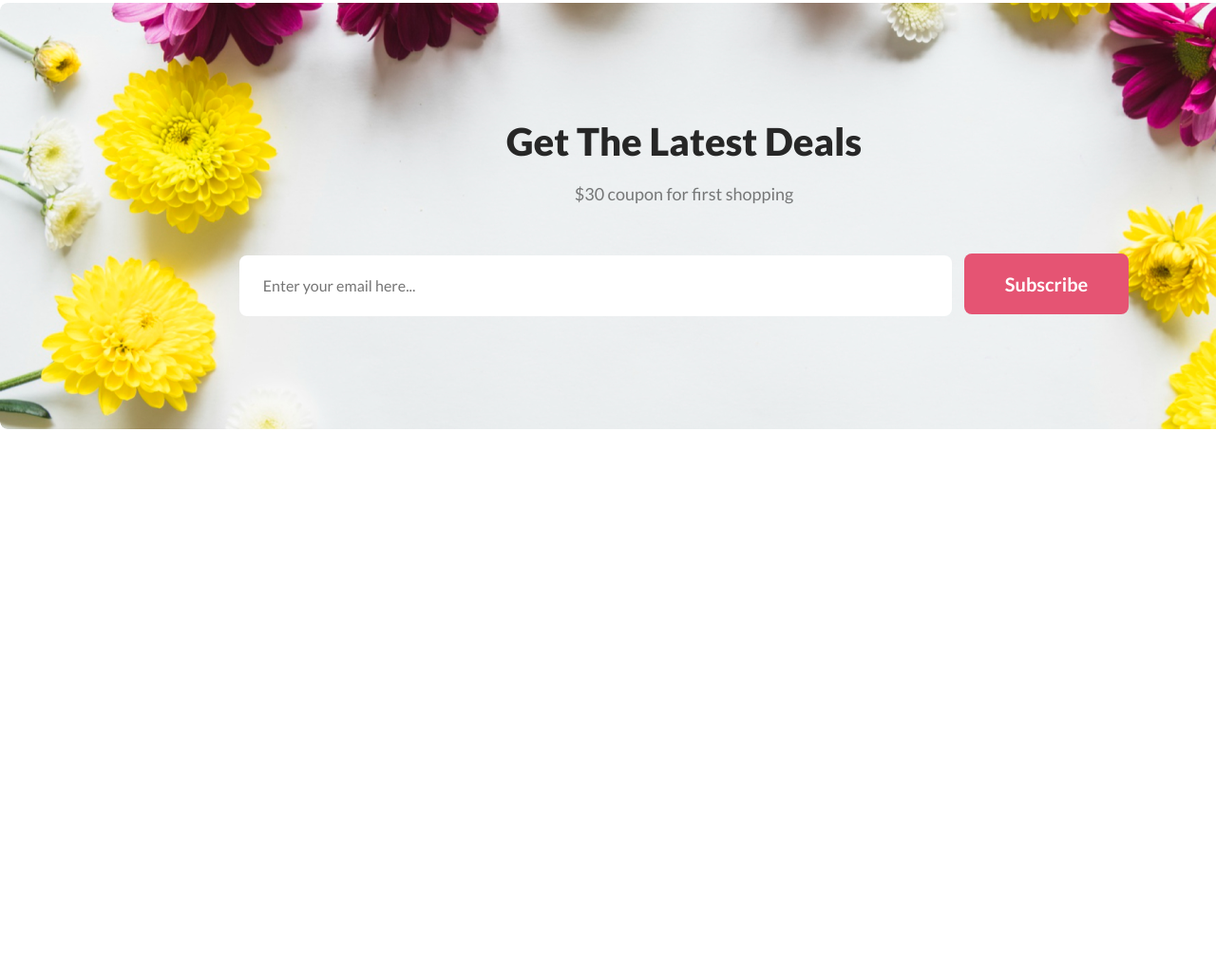
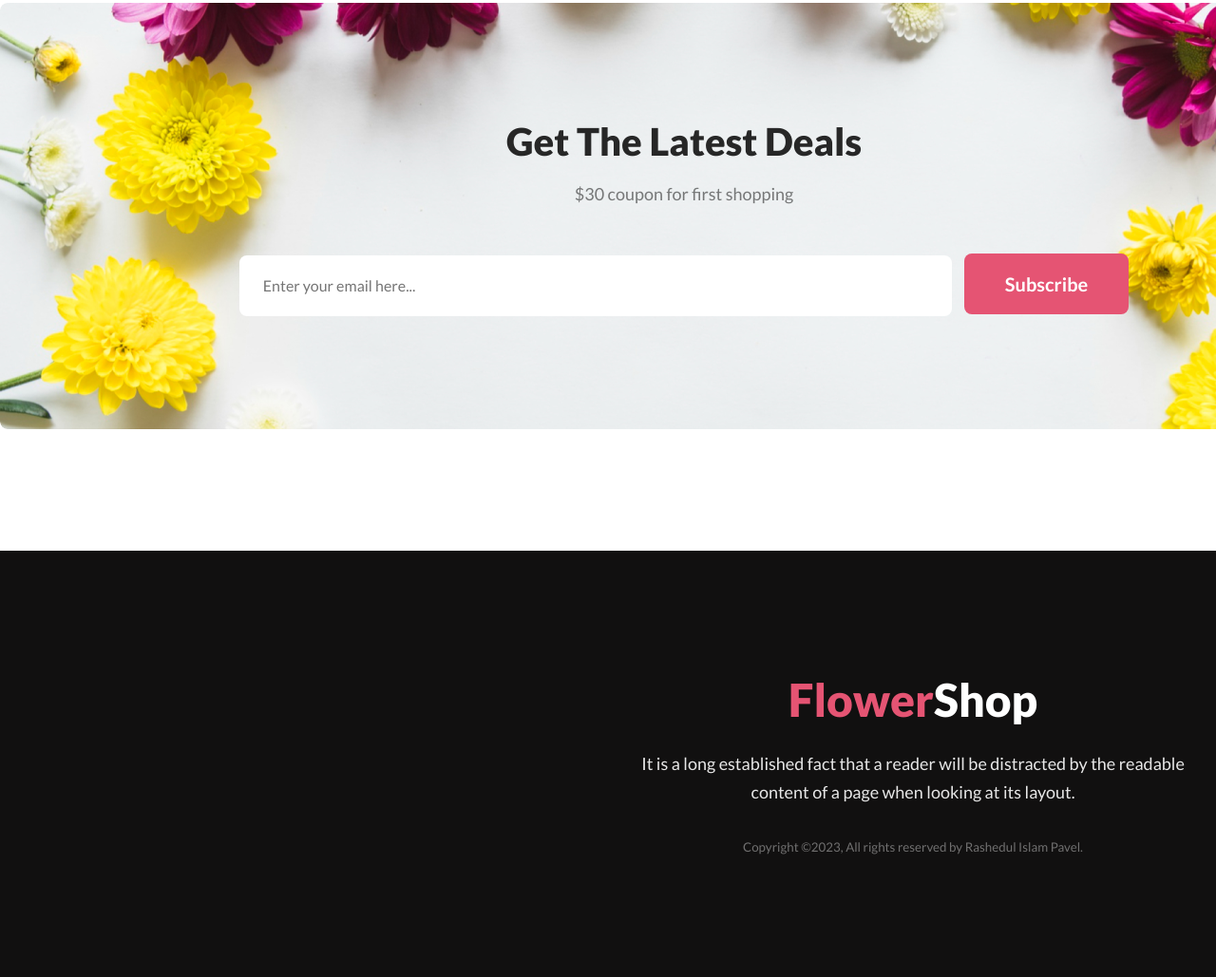
Before and after one commit to elpave86/flower-shop-assignment, a plain HTML site: page index.html in a window 1280 px wide. Shown: the part 3225-4254 px from the top of the page at 95% size. Before the commit the page ends 3677 px from the top, so only its background shows below. Drawn offline with Linux system fonts and the light colour scheme.

Commit message:
anddd with the footer part my first project ends here

```diff
--- a/index.html
+++ b/index.html
@@ -38,6 +38,7 @@
 
     </div>
 
+
     <div class="second-container">
 
         <div class="featured-title">
@@ -71,7 +72,7 @@
 
         <div class="introduction-3">
 
-            <h1 class="main-title-3">Hot Deal ! Sale Up To 25% Of</h1>
+            <h1 class="main-title-3">Hot Deal ! Sale Up To 25% <span class="primaey-text-color">Off</span></h1>
 
             <p class="description-3">It is a long established fact that a reader will be distracted by the
                 readable<br>content of a page when looking at its layout.</p>
@@ -127,6 +128,22 @@
 
     </div>
 
+
+
+    <footer>
+        <div class="fifth-container">
+
+            <h1 class="footer-title"><span class="primaey-text-color">Flower</span>Shop</h1>
+
+            <p class="footer-description">It is a long established fact that a reader will be distracted by the readable<br>content of a page when looking at its layout.</p>
+
+            <p class="copyright">
+                <small>Copyright &copy;2023, All rights reserved by Rashedul Islam Pavel.</small>
+            </p>
+        </div>
+    </footer>
+
+
 </body>
 
 </html>
--- a/style.css
+++ b/style.css
@@ -219,7 +219,7 @@
     margin-bottom: 48px;
 }
 
-.email{
+.email {
     width: 700px;
     height: 64px;
     flex-shrink: 0;
@@ -234,3 +234,41 @@
     margin-right: 10px;
     padding: 0 25px;
 }
+
+.fifth-container {
+    margin-top: 128px;
+    text-align: center;
+    background: #111010;
+    color: white;
+    width: 1922px;
+    height: 449px;
+    flex-shrink: 0;
+}
+
+.footer-title {
+    font-size: 48px;
+    font-weight: 800;
+    padding-top: 128px;
+
+}
+
+.footer-description {
+    color: rgba(255, 255, 255, 0.90);
+    font-size: 18px;
+    font-weight: 400;
+    line-height: 30px;
+    margin-top: 24px;
+    margin-bottom: 32px;
+
+}
+
+.copyright {
+    text-align: center;
+    color: rgba(255, 255, 255, 0.40);
+    font-size: 16px;
+    font-weight: 400;
+}
+
+.primaey-text-color {
+    color: #E55473;
+}
```
